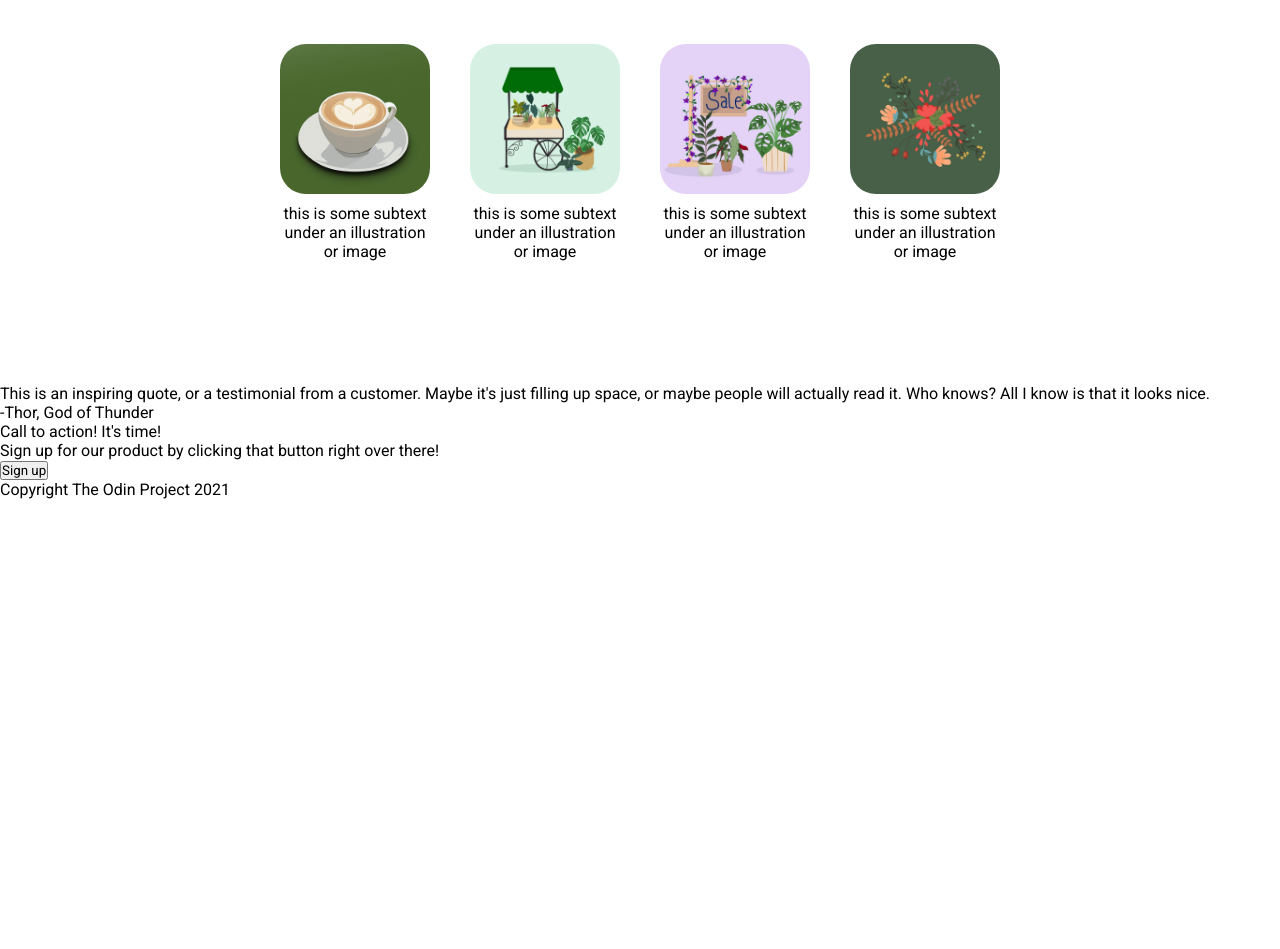
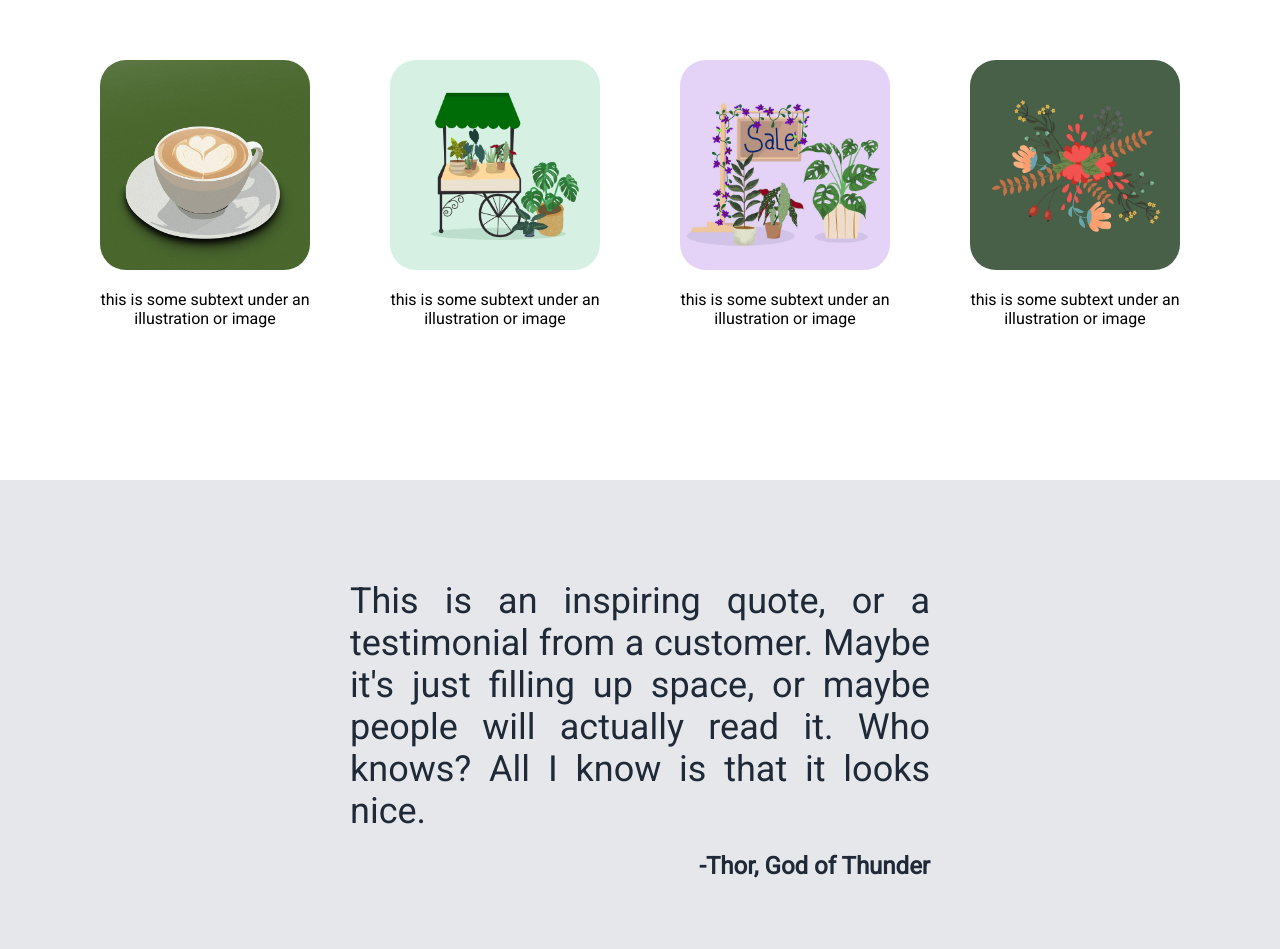
Before and after one commit to Shobana-Sridhar-ca/landing-page, a plain HTML site: page index.html in a window 1280 px wide. Shown: the part 559-1508 px from the top of the page. Before the commit the page ends 1058 px from the top, so only its background shows below. Drawn offline with Linux system fonts and the light colour scheme.

Commit message:
Style Section 3

```diff
--- a/index.html
+++ b/index.html
@@ -57,15 +57,15 @@
 </div>
 
 <div class="section3">
-    <div class="text"> This is an inspiring quote, or a testimonial from
+    <div class="text text1"> This is an inspiring quote, or a testimonial from
         a customer. Maybe it's just filling up space, or maybe people
         will actually read it. Who knows? All I know is that it looks nice.
     </div>
+    <div class="text text2"> -Thor, God of Thunder</div>
 </div>
 
 
 <div class="section4">
-    <div class="text"> -Thor, God of Thunder</div>
         <div> Call to action! It's time!</div>
         <div> Sign up for our product by clicking that button right over there! </div>
         <button> Sign up </button>
--- a/styles.css
+++ b/styles.css
@@ -6,6 +6,8 @@
 /* Section 1 Style */
 .section1{
     background-color: #1F2937;
+    padding-left: 150px;
+    padding-right: 150px;
 }
 .heromaintext{
     font-size: 48px;
@@ -80,13 +82,12 @@
 }
 .item{
     padding: 1rem;
-    border: 2px solid red;
     justify-content: center;
     align-items: center;
 }
 img {
     display: block;
-    margin: auto;
+    margin-left: auto;
     height: auto;
     width: 500px;
   }
@@ -113,24 +114,55 @@ img {
 figure {
     border-radius: 25px;
     /* border: 2px solid #3882F6; */
-    width: 150px;
-    height: 150px;
-    margin: 20px; /* adjust as needed */
+    width: 210px;
+    height: 210px;
+    margin: 40px; /* adjust as needed */
 
 }
 figure figcaption {
     text-align: center;
-    margin-top: 10px;
+    margin-top: 20px;
 }
 .section2 img{
-    height: 150px;
-    width: 150px;
+    height: 210px;
+    width: 210px;
     border-radius: 26px;
 }
-@media(max-width: 750px){
+@media(max-width: 1100px){
     .section2 .imageandtext{
         flex-wrap: wrap;
         gap: 3rem;
     }
 
 }
+/* --------------------------------------------- */
+.section3{
+    background-color: #E5E7EB;
+    display: flex;
+    flex-direction: column;
+    padding-left: 350px;
+    padding-right: 350px;
+    padding-top: 100px;
+    padding-bottom: 100px;
+    margin-top: 50px;
+    margin-bottom: 50px;
+}
+.section3 .text1{
+    color: #1F2937;
+    font-size: 36px;
+    font-style: light italic;
+    margin-bottom: 20px;
+    text-align: justify;
+}
+.section3 .text2{
+    margin-left: auto;
+    font-weight: bold;
+    color: #1F2937;
+    font-size: 24px;
+}
+@media (max-width:600px) {
+    .text{
+        flex-direction: row;
+    }
+
+}
```
